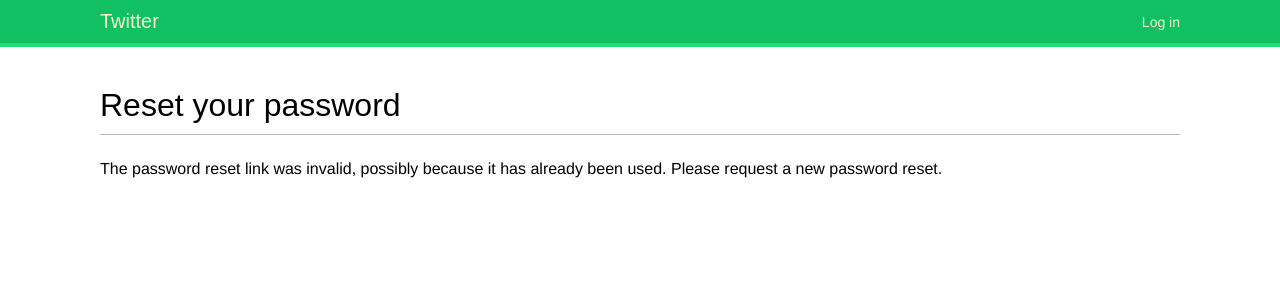
After one commit to Cell20/twitter, a Django app: page /users/reset/1/1/ in a window 1280 px wide. The commit adds this page. Shown: the top 300 px of the page. Run offline with Django 4.2, Linux system fonts and the light colour scheme; some web fonts are replaced.

Commit message:
Reset Password Functionality

```diff
--- a/twitter/settings.py
+++ b/twitter/settings.py
@@ -131,6 +131,7 @@ USE_TZ = True
 # https://docs.djangoproject.com/en/4.0/howto/static-files/
 
 STATIC_URL = 'static/'
+EMAIL_BACKEND = 'django.core.mail.backends.console.EmailBackend'
 
 # Default primary key field type
 # https://docs.djangoproject.com/en/4.0/ref/settings/#default-auto-field
--- a/users/templates/registration/login.html
+++ b/users/templates/registration/login.html
@@ -18,6 +18,7 @@
 			<input type="hidden" name="next" value="{{ next }}"/>
 			<p><input type="submit" value="Log-in"></p>
 		</form>
+		<p><a href="{% url "users:password_reset" %}">Forgotten your password?</a></p>
 	</div>
 
 {% endblock content %}
--- /dev/null
+++ b/users/templates/registration/password_reset_confirm.html
@@ -0,0 +1,19 @@
+{% extends "base.html" %}
+
+{% block title %}Reset your password{% endblock title %}
+
+{% block content %}
+	<h1>Reset your password</h1>
+
+	{% if validlink %}
+		<p>Please enter your new password twice:</p>
+		<form action="" method="post">
+			{{ form.as_p }}
+			{% csrf_token %}
+			<p><input type="submit" value="Change my password" /></p>
+		</form>
+	{% else %}
+		<p>The password reset link was invalid, possibly because it has already been used. Please request a new password reset.</p>
+	{% endif %}
+
+{% endblock content %}
--- /dev/null
+++ b/users/templates/registration/password_reset_email.html
@@ -0,0 +1,3 @@
+Someone asked for password reset for email {{ email }}. Follow the link below:
+{{ protocol }}://{{ domain }}{% url "users:password_reset_confirm" uidb64=uid token=token %}
+Your username, in case you've forgotten: {{ user.get_username }}
--- a/users/urls.py
+++ b/users/urls.py
@@ -17,4 +17,10 @@ urlpatterns = [
     # change password urls
     path('password_change/', auth_views.PasswordChangeView.as_view(success_url=reverse_lazy('users:password_change_done')), name='password_change'),
     path('password_change/done/', auth_views.PasswordChangeDoneView.as_view(), name='password_change_done'),
+
+    # reset password urls
+    path('password_reset/', auth_views.PasswordResetView.as_view(success_url=reverse_lazy('users:password_reset_done')), name='password_reset'),
+    path('password_reset/done/', auth_views.PasswordResetDoneView.as_view(), name='password_reset_done'),
+    path('reset/<uidb64>/<token>/', auth_views.PasswordResetConfirmView.as_view(success_url=reverse_lazy('users:password_reset_complete')), name='password_reset_confirm'),
+    path('reset/done/', auth_views.PasswordResetCompleteView.as_view(), name='password_reset_complete'),
 ]
```
Also changed, not shown: users/templates/registration/password_reset_complete.html (added, +8 -0 lines), users/templates/registration/password_reset_done.html (added, +9 -0 lines), users/templates/registration/password_reset_form.html (added, +12 -0 lines).
